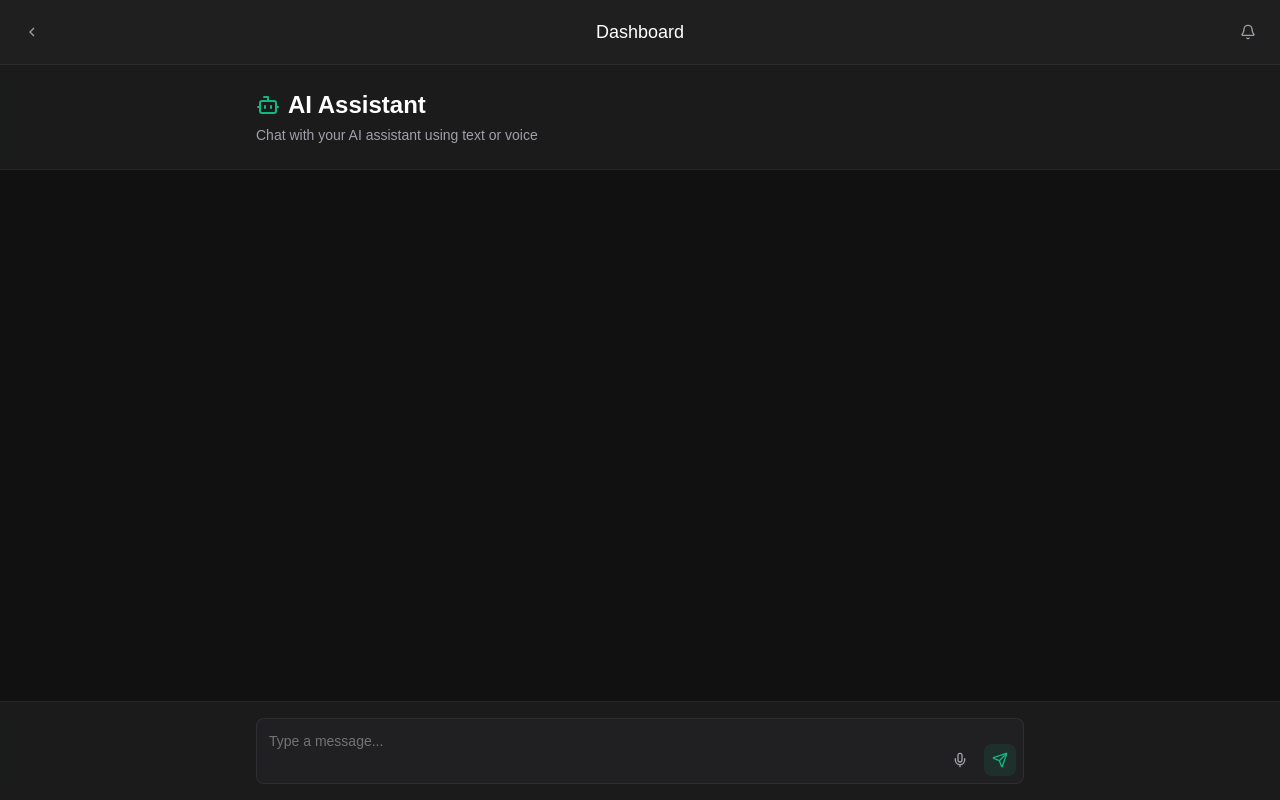
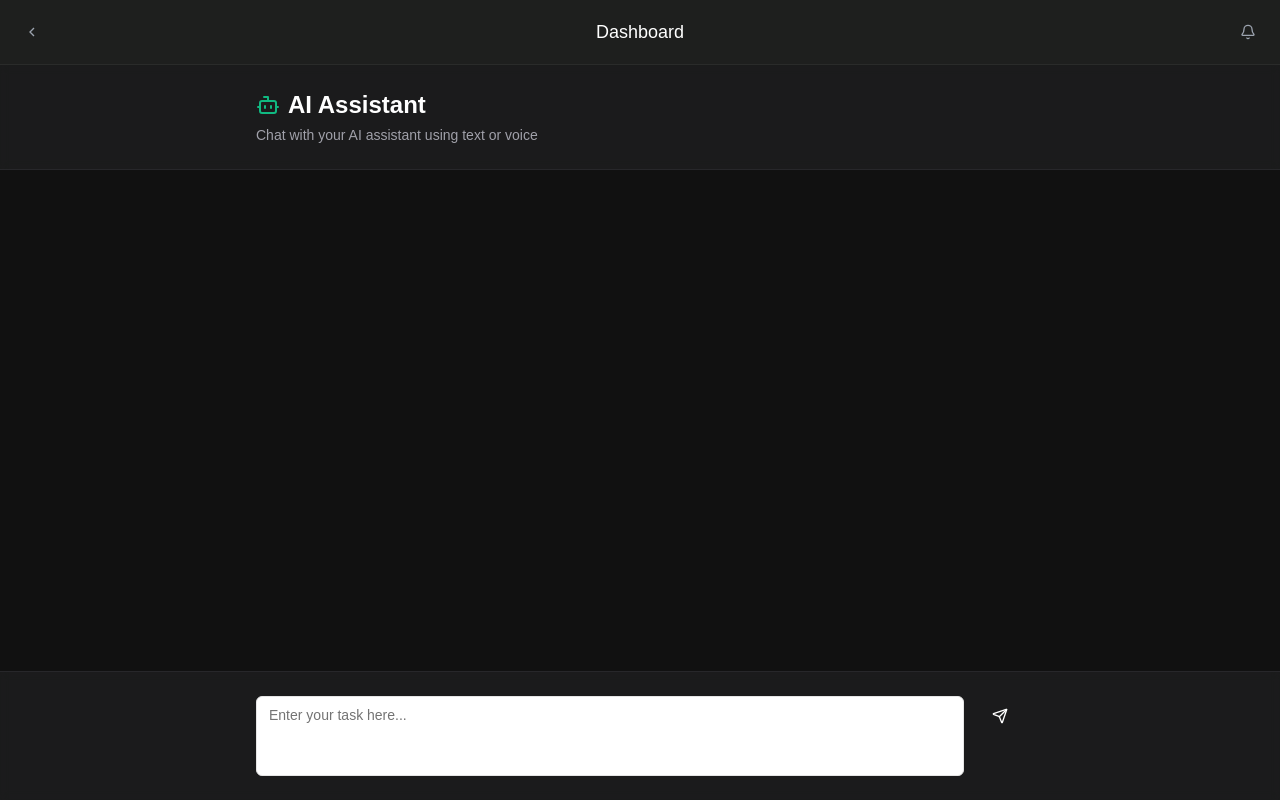
Before and after one commit to ajfred20/chimly-mvp, a Next.js app: page /dashboard/ai in a window 1280 px wide. Built offline with nearby package versions, Linux system fonts and the light colour scheme; a web font is replaced by a local one.

Commit message:
yyyuuuyhgh

```diff
--- a/app/dashboard/ai/page.tsx
+++ b/app/dashboard/ai/page.tsx
@@ -1,15 +1,7 @@
 "use client";
 
 import { useState, useRef, useEffect } from "react";
-import {
-  Mic,
-  MicOff,
-  Send,
-  Bot,
-  Loader2,
-  PlayCircle,
-  PauseCircle,
-} from "lucide-react";
+import { Mic, MicOff, Send, Bot, Loader2, PlayCircle, PauseCircle } from "lucide-react";
 import { Button } from "@/components/ui/button";
 import { Textarea } from "@/components/ui/textarea";
 import { Avatar, AvatarFallback } from "@/components/ui/avatar";
@@ -38,9 +30,7 @@ export default function AIPage() {
   const [isLoading, setIsLoading] = useState(false);
   const mediaRecorderRef = useRef<MediaRecorder | null>(null);
   const messagesEndRef = useRef<HTMLDivElement>(null);
-  const [playingAudio, setPlayingAudio] = useState<HTMLAudioElement | null>(
-    null
-  );
+  const [playingAudio, setPlayingAudio] = useState<HTMLAudioElement | null>(null);
   const [isPlaying, setIsPlaying] = useState(false);
   const recordingStartTime = useRef<Date | null>(null);
 
@@ -71,17 +61,48 @@ export default function AIPage() {
     setInput("");
     setIsLoading(true);
 
-    // Simulate AI response
-    setTimeout(() => {
+    const storedToken = localStorage.getItem('token');
+    if (storedToken) {
+      console.log("Token found:", storedToken);
+    } else {
+      console.log("Token not found.");
+    }
+
+    try {
+      const response = await fetch("http://localhost:5000/api/schedule", {
+        method: "POST",
+        headers: {
+          "Content-Type": "application/json",
+          'Authorization': `Bearer ${storedToken}`,
+        },
+        body: JSON.stringify({ input, userId: storedToken }),
+      });
+
+      const data = await response.json(); // Await the response.json()
+      console.log("AI response:", data);
+
+      if (!response.ok) {
+        const storedToken = localStorage.getItem('token');
+console.log("Stored token:", storedToken);
+      }
+
       const aiResponse: Message = {
         role: "assistant",
-        content:
-          "This is a simulated AI response. Replace with actual AI integration.",
+        content: data.message,
+        timestamp: new Date(),
+      };
+
+      setMessages((prev) => [...prev, aiResponse]);
+    } catch (error: any) {
+      const aiResponse: Message = {
+        role: "assistant",
+        content: `Error: ${error.message}`,
         timestamp: new Date(),
       };
       setMessages((prev) => [...prev, aiResponse]);
-      setIsLoading(false);
-    }, 1000);
+    }
+
+    setIsLoading(false);
   };
 
   const startRecording = async () => {
@@ -152,8 +173,7 @@ export default function AIPage() {
   };
 
   const generateWaveform = async (audioBlob: Blob): Promise<number[]> => {
-    const audioContext = new (window.AudioContext ||
-      (window as any).webkitAudioContext)();
+    const audioContext = new (window.AudioContext || (window as any).webkitAudioContext)();
     const arrayBuffer = await audioBlob.arrayBuffer();
     const audioBuffer = await audioContext.decodeAudioData(arrayBuffer);
     const rawData = audioBuffer.getChannelData(0);
@@ -267,69 +287,33 @@ export default function AIPage() {
           ))}
           {isLoading && (
             <div className="flex flex-col items-start max-w-[85%]">
-              <span className="text-xs text-zinc-500 mb-1 px-1">
-                AI Assistant
-              </span>
-              <div className="flex items-start gap-3">
-                <Avatar className="w-8 h-8">
-                  <AvatarFallback className="bg-emerald-500/10">
-                    <Bot className="w-4 h-4 text-emerald-500" />
-                  </AvatarFallback>
-                </Avatar>
-                <div className="px-4 py-3 bg-zinc-800/50 rounded-lg">
-                  <div className="flex gap-1">
-                    <div className="w-1.5 h-1.5 bg-emerald-500/50 rounded-full animate-pulse" />
-                    <div className="w-1.5 h-1.5 bg-emerald-500/50 rounded-full animate-pulse delay-150" />
-                    <div className="w-1.5 h-1.5 bg-emerald-500/50 rounded-full animate-pulse delay-300" />
-                  </div>
-                </div>
+              <span className="text-xs text-zinc-500 mb-1 px-1">AI Assistant</span>
+              <div className="px-4 py-3 bg-zinc-800/50 rounded-lg text-white">
+                <Loader2 className="animate-spin text-white w-6 h-6" />
               </div>
             </div>
           )}
+          <div ref={messagesEndRef} />
         </div>
       </div>
 
-      {/* Chat Input */}
-      <div className="p-4 bg-zinc-900/50 backdrop-blur-sm border-t border-zinc-800">
-        <div className="relative max-w-3xl mx-auto">
+      {/* Input Area */}
+      <div className="p-4 sm:p-6 border-t border-zinc-800 bg-zinc-900/50 backdrop-blur-sm">
+        <div className="max-w-3xl mx-auto flex gap-3">
           <Textarea
+            rows={1}
             value={input}
             onChange={(e) => setInput(e.target.value)}
-            placeholder="Type a message..."
-            className="min-h-[52px] max-h-32 bg-zinc-800/50 border-zinc-700/50 rounded-lg resize-none pr-24 py-3 text-sm"
-            onKeyDown={(e) => {
-              if (e.key === "Enter" && !e.shiftKey) {
-                e.preventDefault();
-                handleSend();
-              }
-            }}
+            placeholder="Enter your task here..."
+            className="resize-none flex-1"
           />
-          <div className="absolute bottom-2 right-2 flex items-center gap-2">
-            <Button
-              variant="ghost"
-              size="icon"
-              className={cn(
-                "h-8 w-8 rounded-lg",
-                isRecording
-                  ? "text-red-500 animate-pulse bg-red-500/10"
-                  : "text-zinc-400 hover:text-emerald-500 hover:bg-emerald-500/10"
-              )}
-              onClick={isRecording ? stopRecording : startRecording}
-            >
-              {isRecording ? (
-                <MicOff className="w-4 h-4" />
-              ) : (
-                <Mic className="w-4 h-4" />
-              )}
-            </Button>
-            <Button
-              size="icon"
-              className="h-8 w-8 rounded-lg bg-emerald-500/10 text-emerald-500 hover:bg-emerald-500/20"
-              onClick={handleSend}
-            >
-              <Send className="w-4 h-4" />
-            </Button>
-          </div>
+          <Button
+            variant="primary"
+            onClick={handleSend}
+            disabled={isLoading}
+          >
+            <Send className="w-5 h-5" />
+          </Button>
         </div>
       </div>
     </div>
--- a/app/login/page.tsx
+++ b/app/login/page.tsx
@@ -27,6 +27,7 @@ export default function LoginPage() {
       if (response.ok) {
         localStorage.setItem("accessToken", data.accessToken);
         localStorage.setItem("refreshToken", data.refreshToken);
+        localStorage.setItem("token", data.token);
         router.push("/dashboard");
       } else {
         console.error("Login failed:", data.message);
```
